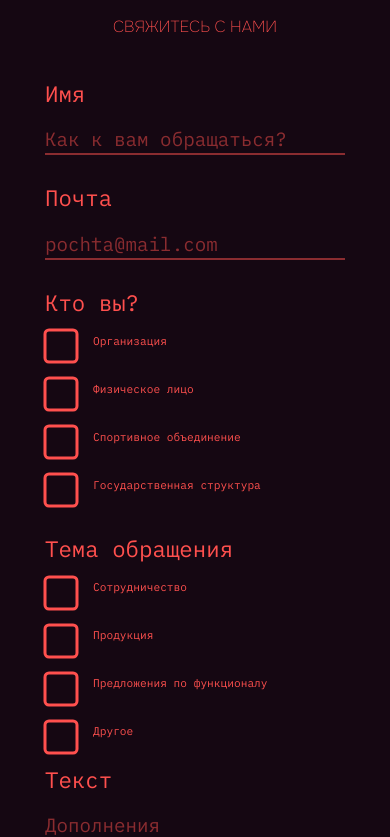
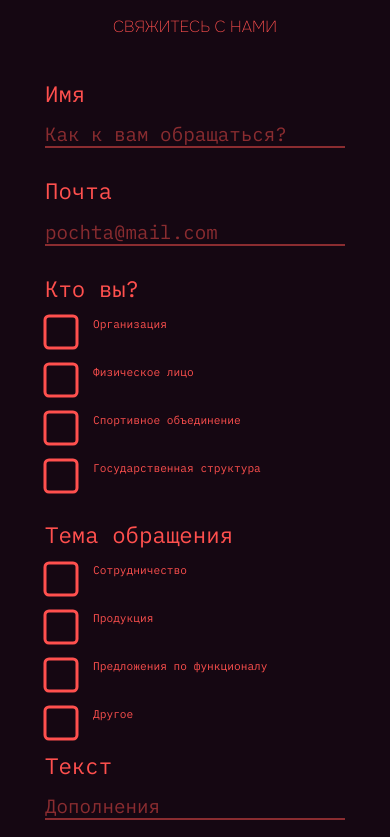
Before and after one commit to luiofff/landing__WEB_HQ, a React (Create React App) app in the folder landing/: page / in a window 390 px wide. Shown: the part 3509-4346 px from the top of the page. Built offline with nearby package versions, Linux system fonts and the light colour scheme.

Commit message:
fix bugs

```diff
--- a/landing/src/pages/MainPage/ui/fiveBlock/FiveBlock.module.css
+++ b/landing/src/pages/MainPage/ui/fiveBlock/FiveBlock.module.css
@@ -77,7 +77,7 @@
 
     color: #FF504E;
     font-family: "IBM Plex Mono", monospace;
-    font-size: 1.5rem;
+    font-size: 1.2rem;
 }
 
 .input::placeholder {
@@ -106,9 +106,10 @@
   }
 
   .check__text {
-    height: 2em;
+    height: 1.5em;
     display: flex;
     padding: 0 1rem;
+    font-size: 1.2rem;
     align-items: center;
     font-family: "IBM Plex Mono", monospace;
   }
--- a/landing/src/pages/MainPage/ui/startBlock/StartBlock.module.css
+++ b/landing/src/pages/MainPage/ui/startBlock/StartBlock.module.css
@@ -48,13 +48,7 @@
     place-items: center;
 }
 
-.title_text {
-    font-size: 2rem;
-    font-family: "Onest", sans-serif;
-    font-weight: 600;
-    color: #FF504E;
 
-}
 
 .text__block {
     width: 100%;
@@ -71,14 +65,12 @@
 }
 
 
+.title {
+    width: 140%;
+}
+
 @media screen and (max-width:1075px) {
-    .title_text {
-        font-size: 1.7rem;
-        font-family: "Onest", sans-serif;
-        font-weight: 600;
-        color: #FF504E;
 
-    }
     .card {
         width: 302px;
         height:   186px;
```
Also changed, not shown: landing/src/pages/MainPage/ui/startBlock/StartBlock.tsx (+3 -1 lines).
